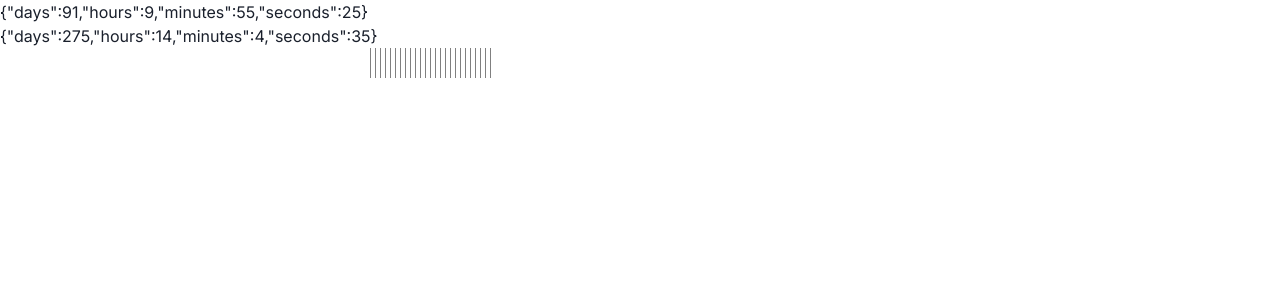
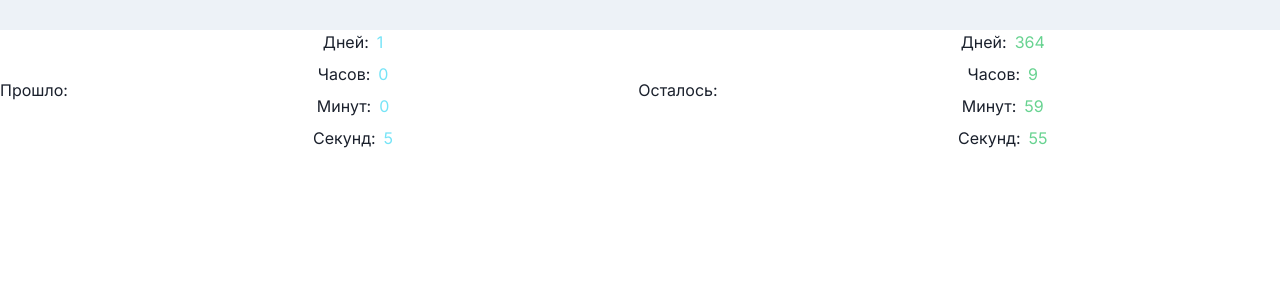
Before and after one commit to s4sh4w4lk3r/demob-awaiter, a Next.js app: page / in a window 1280 px wide. Shown: the top 300 px of the page. Built offline with nearby package versions, Linux system fonts and the light colour scheme.

Commit message:
много че сделал
сделал чтение из локал стореджа
добавил чакровский прогресс бар
компонент с цифрами
страничку с выбором даты

```diff
--- /dev/null
+++ b/components/DigitBlock.tsx
@@ -0,0 +1,31 @@
+import { HStack, Text, VStack } from "@chakra-ui/react";
+
+type Props = {
+    days: number;
+    hours: number;
+    minutes: number;
+    seconds: number;
+    digitColor: string;
+};
+export default function DigitBlock({ days, hours, minutes, seconds, digitColor }: Props) {
+    return (
+        <VStack w={"full"}>
+            <HStack>
+                <Text>Дней:</Text>
+                <Text color={digitColor}>{days}</Text>
+            </HStack>
+            <HStack>
+                <Text>Часов:</Text>
+                <Text color={digitColor}>{hours}</Text>
+            </HStack>
+            <HStack>
+                <Text>Минут:</Text>
+                <Text color={digitColor}>{minutes}</Text>
+            </HStack>
+            <HStack>
+                <Text>Секунд:</Text>
+                <Text color={digitColor}>{seconds}</Text>
+            </HStack>
+        </VStack>
+    );
+}
--- a/components/MainPage.tsx
+++ b/components/MainPage.tsx
@@ -1,23 +1,42 @@
 "use client";
 import { ComebackType, getComeback } from "@/date";
-import { Text } from "@chakra-ui/react";
 import React, { useEffect, useState } from "react";
 import ProgressBar from "./ProgressBar";
+import DigitBlock from "./DigitBlock";
+import { HStack, Text } from "@chakra-ui/react";
+import useDateLocalStorage from "@/useDateLocalStorage";
 
 export default function MainPage() {
+    const { date } = useDateLocalStorage();
+    const [comeback, setComeback] = useState<ComebackType>(initial);
+
     useEffect(() => {
-        // const timer = setInterval(() => setComeback(getComeback({ startDate: new Date("2023-03-27 12:00") })), 1000);
-        const timer = setInterval(() => setComeback(getComeback({ startDate: new Date("2023-06-26 12:00") })), 1000);
+        const timer = setInterval(() => setComeback(getComeback({ startDate: date })), 1000);
         return () => clearTimeout(timer);
-    }, []);
-
-    const [comeback, setComeback] = useState<ComebackType | null>(null);
+    }, [date]);
 
     return (
         <>
-            <Text>{JSON.stringify(comeback?.remained)}</Text>
-            <Text>{JSON.stringify(comeback?.elapsed)}</Text>
             <ProgressBar percentage={Math.floor(comeback?.percentage ?? 0)} />
+            <HStack>
+                <Text>Прошло:</Text>
+                <DigitBlock
+                    {...comeback.elapsed}
+                    digitColor="cyan.300"
+                />
+
+                <Text>Осталось:</Text>
+                <DigitBlock
+                    {...comeback.remained}
+                    digitColor="green.300"
+                />
+            </HStack>
         </>
     );
 }
+
+const initial: ComebackType = {
+    elapsed: { days: 0, hours: 0, minutes: 0, seconds: 0 },
+    remained: { days: 0, hours: 0, minutes: 0, seconds: 0 },
+    percentage: 0,
+};
--- a/components/ProgressBar.tsx
+++ b/components/ProgressBar.tsx
@@ -1,36 +1,14 @@
-import { Box, HStack } from "@chakra-ui/react";
+import { Progress } from "@chakra-ui/react";
 
 export default function ProgressBar({ percentage }: { percentage: number }) {
-    const palki: JSX.Element[] = [];
-
-    for (let i = 0; i < 99; i++) {
-        if (i < percentage - 1) {
-            palki.push(
-                <Box
-                    w={"1px"}
-                    h={"30px"}
-                    bgColor={"white"}
-                    key={i}
-                />
-            );
-        } else {
-            palki.push(
-                <Box
-                    w={"1px"}
-                    h={"30px"}
-                    bgColor={"gray"}
-                    key={i}
-                />
-            );
-        }
-    }
-
     return (
-        <HStack
-            gap={"4px"}
-            wrap={"wrap"}
-        >
-            {palki}
-        </HStack>
+        <Progress
+            value={percentage}
+            h={"30px"}
+            isAnimated
+            hasStripe
+            colorScheme="pink"
+            w={"full"}
+        />
     );
 }
--- a/package.json
+++ b/package.json
@@ -12,11 +12,13 @@
     "@chakra-ui/react": "^2.8.2",
     "@emotion/react": "^11.11.4",
     "@emotion/styled": "^11.11.0",
+    "client-only": "^0.0.1",
     "dayjs": "^1.11.10",
     "framer-motion": "^11.0.18",
     "next": "^14.1.4",
     "react": "^18",
-    "react-dom": "^18"
+    "react-dom": "^18",
+    "zod": "^3.22.4"
   },
   "devDependencies": {
     "@types/node": "^20",
--- /dev/null
+++ b/useDateLocalStorage.ts
@@ -0,0 +1,28 @@
+import "client-only";
+import { useState } from "react";
+import { dateFromInput } from "./zodSchemas";
+export default function useDateLocalStorage(): { date: Date; setDate: (date: any) => void } {
+    const [date, setState] = useState<Date>(getFromLocalStorage() ?? new Date());
+
+    const setDate = (date: any) => {
+        const dateParsed = dateFromInput.parse(date);
+        setState(dateParsed);
+        saveToLocalStorage(dateParsed);
+    };
+
+    return { date: date, setDate: setDate };
+}
+
+function getFromLocalStorage(): Date {
+    try {
+        const str = localStorage.getItem("date");
+        if (str !== null && str !== "") return new Date(str);
+    } catch (error) {}
+    return new Date();
+}
+
+function saveToLocalStorage(date: Date) {
+    try {
+        localStorage.setItem("date", date.toISOString());
+    } catch {}
+}
--- /dev/null
+++ b/zodSchemas.ts
@@ -0,0 +1,3 @@
+import { z } from "zod";
+
+export const dateFromInput = z.coerce.date();
```
Also changed, not shown: app/options/page.tsx (added, +11 -0 lines), components/StartDatePicker.tsx (added, +49 -0 lines), 1 other file (tests, documents, lock files or other folders).
